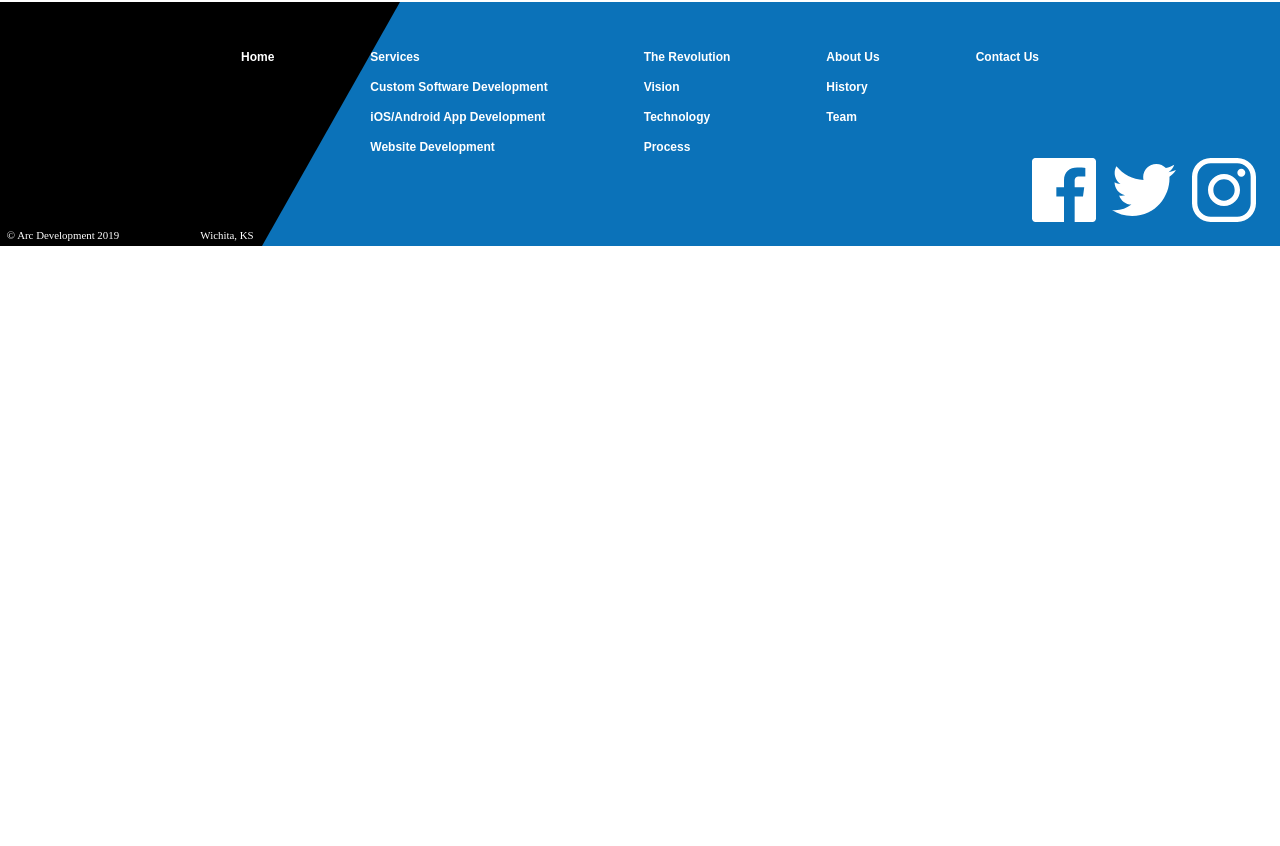
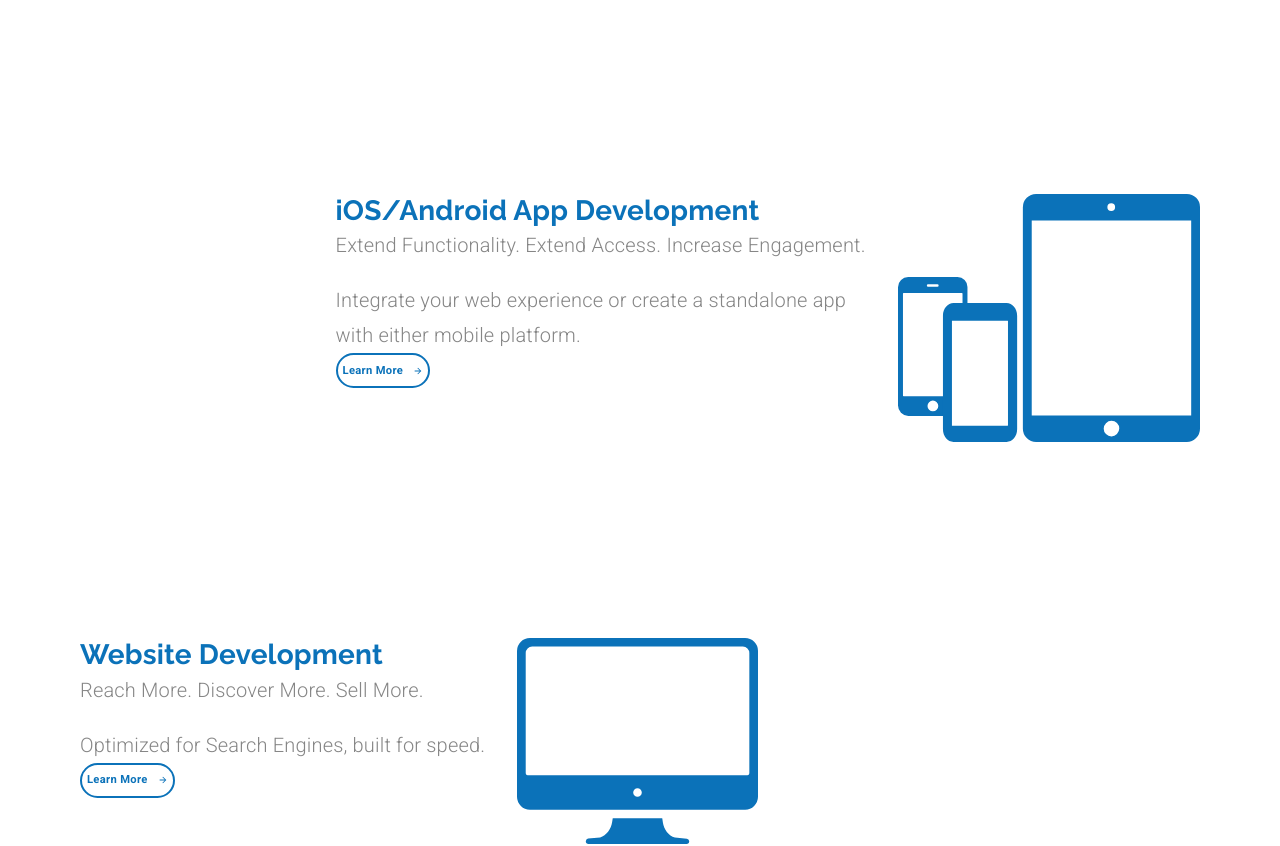
Before and after one commit to PupRiku/arcdevelopment_class, a React (Create React App) app: page / in a window 1280 px wide. Shown: the part 1004-1850 px from the top of the page. Before the commit the page ends 1250 px from the top, so only its background shows below. Built offline with nearby package versions, Linux system fonts and the light colour scheme.

Commit message:
Set up services area

```diff
--- a/src/components/LandingPage.js
+++ b/src/components/LandingPage.js
@@ -9,6 +9,9 @@ import useMediaQuery from '@material-ui/core/useMediaQuery';
 
 import animationData from '../animations/landinganimation/data';
 import customSoftwareIcon from '../assets/Custom Software Icon.svg';
+import mobileAppsIcon from '../assets/mobileIcon.svg';
+import websitesIcon from '../assets/websiteIcon.svg'
+
 
 const useStyles = makeStyles(theme => ({
     animation: {
@@ -127,7 +130,7 @@ export default function LandingPage () {
                     </Grid>
                 </Grid>
             </Grid>
-            <Grid item> {/*-----Services Block-----*/}
+            <Grid item> {/*-----Custom Software Block-----*/}
                 <Grid container direction="row" justify={matchesSM ? "center" : undefined} className={classes.serviceContainer}>
                     <Grid item style={{ marginLeft: matchesSM ? 0: "5em", textAlign: matchesSM ? "center" : undefined }}>
                         <Typography variant="h4">
@@ -150,6 +153,51 @@ export default function LandingPage () {
                     </Grid>
                 </Grid>
             </Grid>
+            <Grid item> {/*-----iOS/Android Block-----*/}
+                <Grid container direction="row" justify={matchesSM ? "center" : "flex-end"} className={classes.serviceContainer}>
+                    <Grid item style={{ textAlign: matchesSM ? "center" : undefined }}>
+                        <Typography variant="h4">
+                            iOS/Android App Development
+                        </Typography>
+                        <Typography variant="subtitle1" className={classes.subtitle}>
+                            Extend Functionality. Extend Access. Increase Engagement.
+                        </Typography>
+                        <Typography variant="subtitle1">
+                            Integrate your web experience or create a standalone
+                            app{matchesSM ? " " : <br />}with either mobile platform.
+                        </Typography>
+                        <Button variant="outlined" className={classes.learnButton}>
+                            <span style={{ marginRight: 10 }}>Learn More</span>
+                            <ButtonArrow width={10} height={10} fill={theme.palette.common.blue} />
+                        </Button>
+                    </Grid>
+                    <Grid item style={{marginRight: matchesSM ? 0: "5em"}}>
+                        <img className={classes.icon} alt="mobile phone icon" src={mobileAppsIcon} />
+                    </Grid>
+                </Grid>
+            </Grid>
+            <Grid item> {/*-----Websites Block-----*/}
+                <Grid container direction="row" justify={matchesSM ? "center" : undefined} className={classes.serviceContainer}>
+                    <Grid item style={{ marginLeft: matchesSM ? 0: "5em", textAlign: matchesSM ? "center" : undefined }}>
+                        <Typography variant="h4">
+                            Website Development
+                        </Typography>
+                        <Typography variant="subtitle1" className={classes.subtitle}>
+                            Reach More. Discover More. Sell More.
+                        </Typography>
+                        <Typography variant="subtitle1">
+                            Optimized for Search Engines, built for speed.
+                        </Typography>
+                        <Button variant="outlined" className={classes.learnButton}>
+                            <span style={{ marginRight: 10 }}>Learn More</span>
+                            <ButtonArrow width={10} height={10} fill={theme.palette.common.blue} />
+                        </Button>
+                    </Grid>
+                    <Grid item>
+                        <img className={classes.icon} alt="website icon" src={websitesIcon} />
+                    </Grid>
+                </Grid>
+            </Grid>
         </Grid>
     );
 }
```
